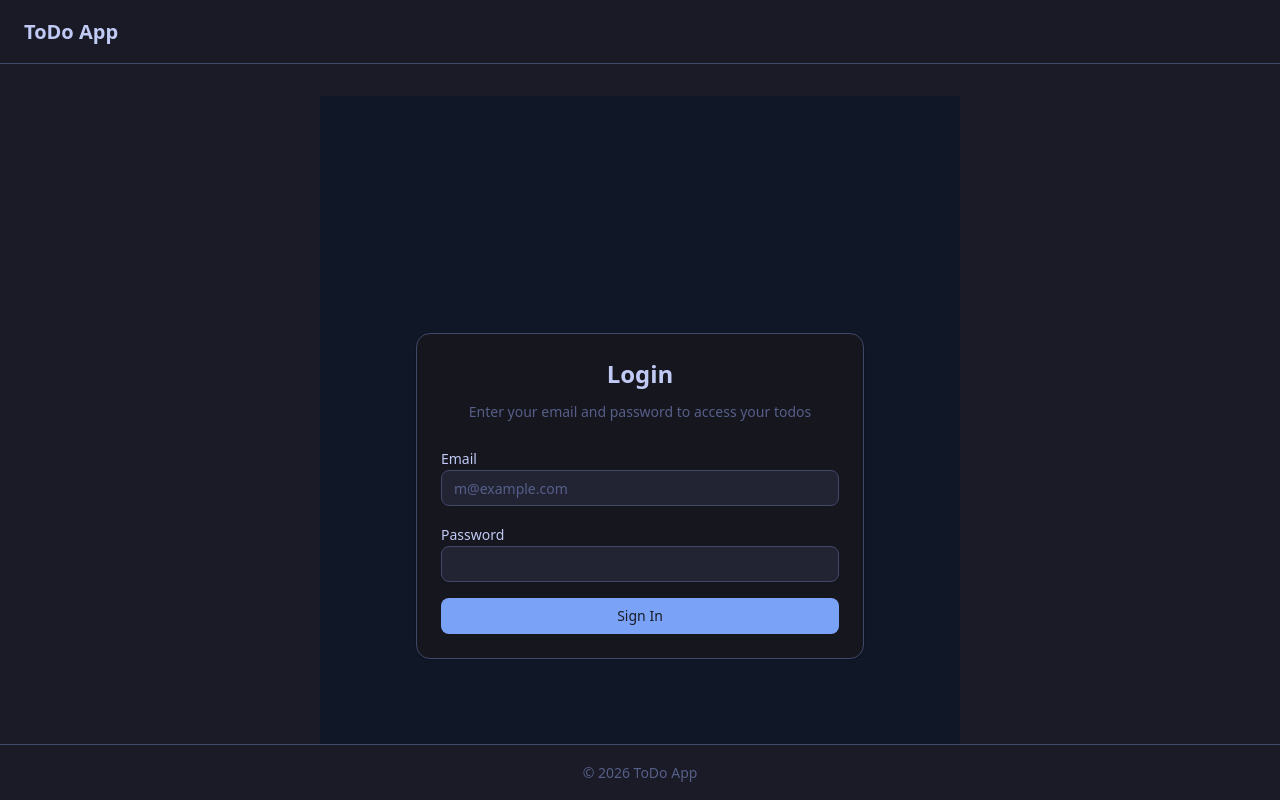
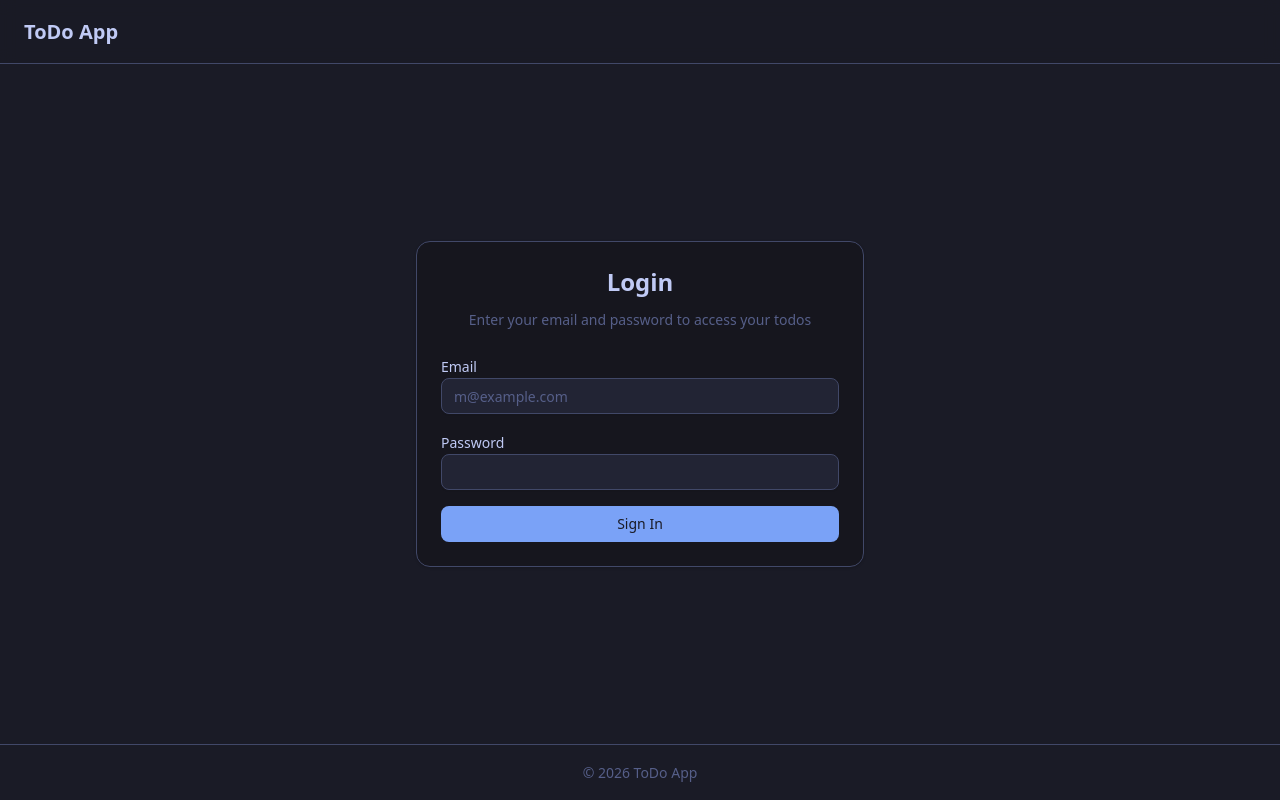
Before and after one commit to ksk-uchi/golang_todo, a Next.js app in the folder frontend/: page /login in a window 1280 px wide. Built offline with nearby package versions, Linux system fonts and the light colour scheme.

Commit message:
ui: デザイン微修正

```diff
--- a/frontend/src/app/layout.tsx
+++ b/frontend/src/app/layout.tsx
@@ -40,8 +40,8 @@ export default function RootLayout({
             disableTransitionOnChange
           >
             <Header />
-            <main className="flex-1 overflow-y-auto">
-              <div className="container mx-auto px-4 py-8 max-w-2xl">
+            <main className="flex-1 overflow-y-auto flex flex-col">
+              <div className="container mx-auto px-4 py-8 max-w-2xl flex-1 flex flex-col">
                 {children}
               </div>
             </main>
--- a/frontend/src/app/login/page.tsx
+++ b/frontend/src/app/login/page.tsx
@@ -44,7 +44,7 @@ export default function LoginPage() {
   };
 
   return (
-    <div className="flex items-center justify-center min-h-screen bg-gray-100 dark:bg-gray-900 px-4">
+    <div className="flex items-center justify-center px-4 w-full flex-1">
       <Card className="w-full max-w-md">
         <CardHeader className="space-y-1">
           <CardTitle className="text-2xl font-bold text-center">
--- a/frontend/src/app/page.tsx
+++ b/frontend/src/app/page.tsx
@@ -134,7 +134,7 @@ export default function Home() {
   }
 
   return (
-    <div className="space-y-4 pb-20">
+    <div className="space-y-4">
       {todos && todos.length > 0 ? (
         todos.map((todo) => (
           <TodoItem
```
